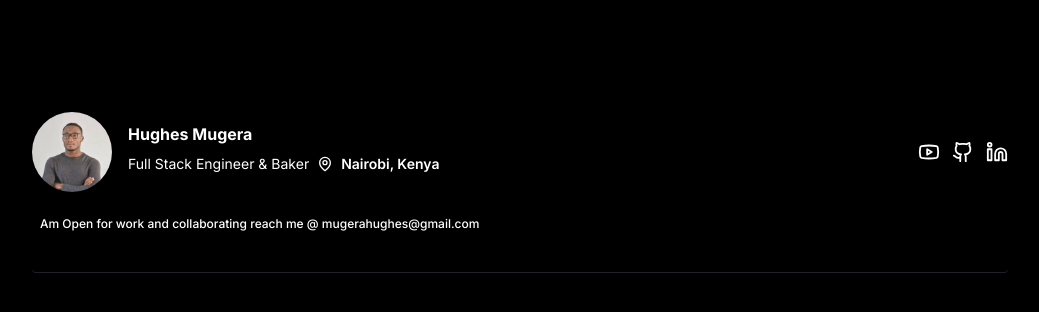
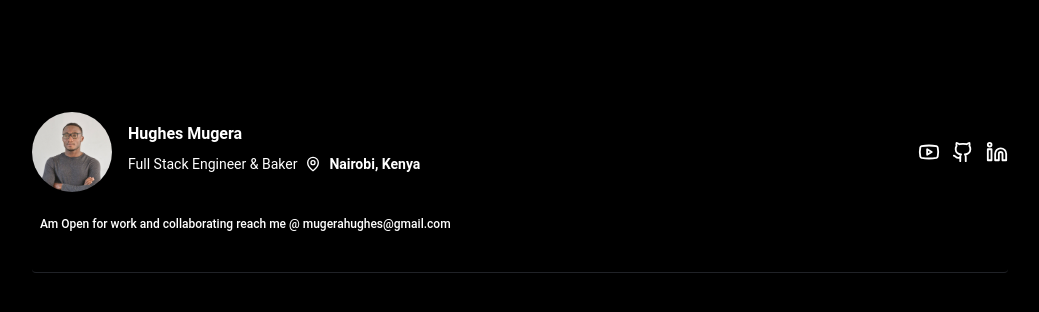
Before and after one commit to MugeraH/hughes-verse-, a Next.js app: page / in a window 1280 px wide. Shown: the top 312 px of the page, without its empty margins (120-1159 px from the left). Built offline with nearby package versions, Linux system fonts and the light colour scheme.

Commit message:
change project font

```diff
--- a/src/app/globals.css
+++ b/src/app/globals.css
@@ -2,6 +2,7 @@
 @tailwind components;
 @tailwind utilities;
 
+@import url("https://fonts.googleapis.com/css2?family=Roboto:ital,wght@0,100;0,300;0,400;0,500;0,700;0,900;1,100;1,300;1,400;1,500;1,700;1,900&display=swap");
 :root {
   --background: #ffffff;
   --foreground: #171717;
@@ -13,3 +14,7 @@
     --foreground: #ededed;
   }
 }
+
+body {
+  font-family: "Roboto", system-ui;
+}
--- a/src/app/layout.tsx
+++ b/src/app/layout.tsx
@@ -1,16 +1,13 @@
 import type { Metadata } from "next";
-import { Inter } from "next/font/google";
+
 import "./globals.css";
-
-const inter = Inter({ subsets: ["latin"] });
 
 export const metadata: Metadata = {
   title: {
-    template: "%s | Starter Template",
-    default: "Starter Template",
+    template: "%s | Hughes Mugera",
+    default: "Hughes Mugera",
   },
-  description:
-    "Small cool things I  have had the pleasure of getting to build.",
+  description: "Welcome to the Hughesverse 👨‍🚀",
   metadataBase: new URL("https://next-learn-dashboard.vercel.sh"),
 };
 
@@ -21,7 +18,7 @@
 }>) {
   return (
     <html lang="en">
-      <body className={inter.className}>{children}</body>
+      <body>{children}</body>
     </html>
   );
 }
```
Also changed, not shown: 1 other file (tests, documents, lock files or other folders).
